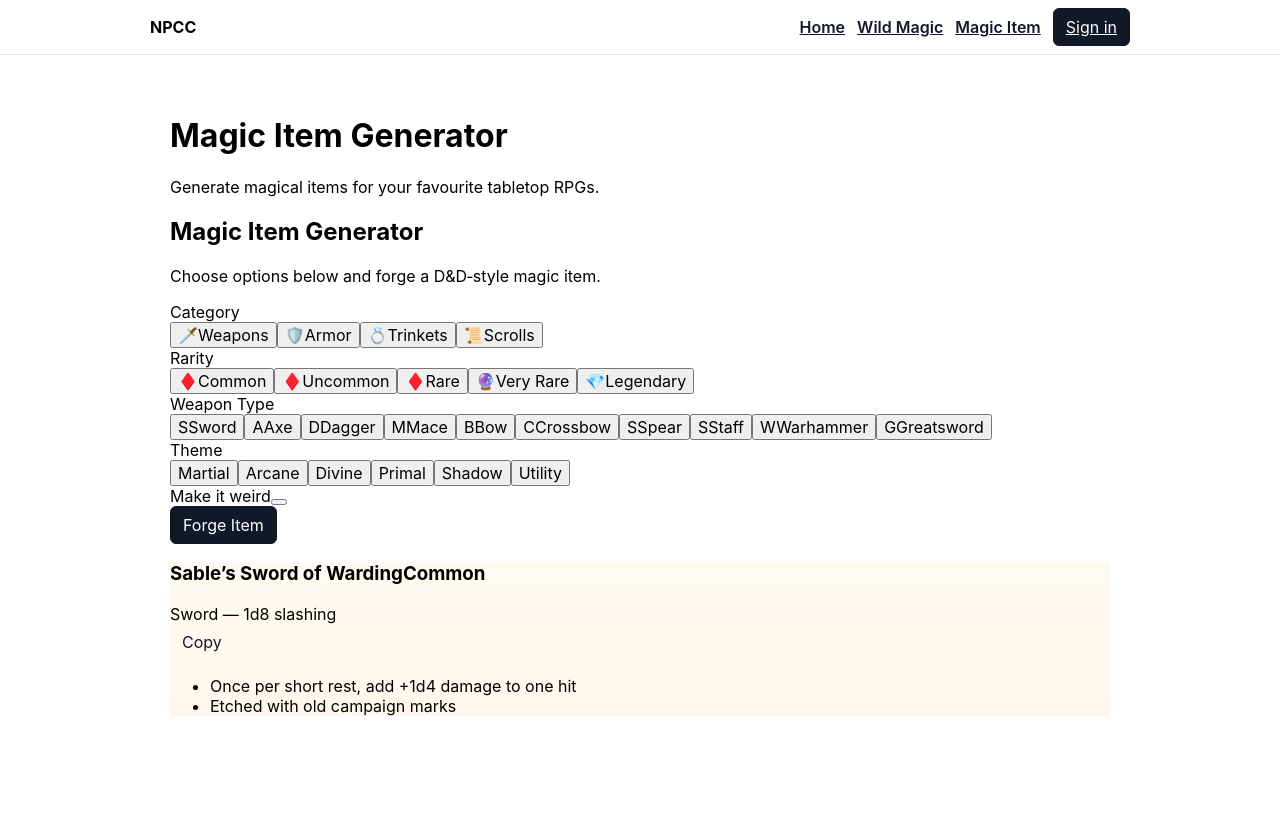
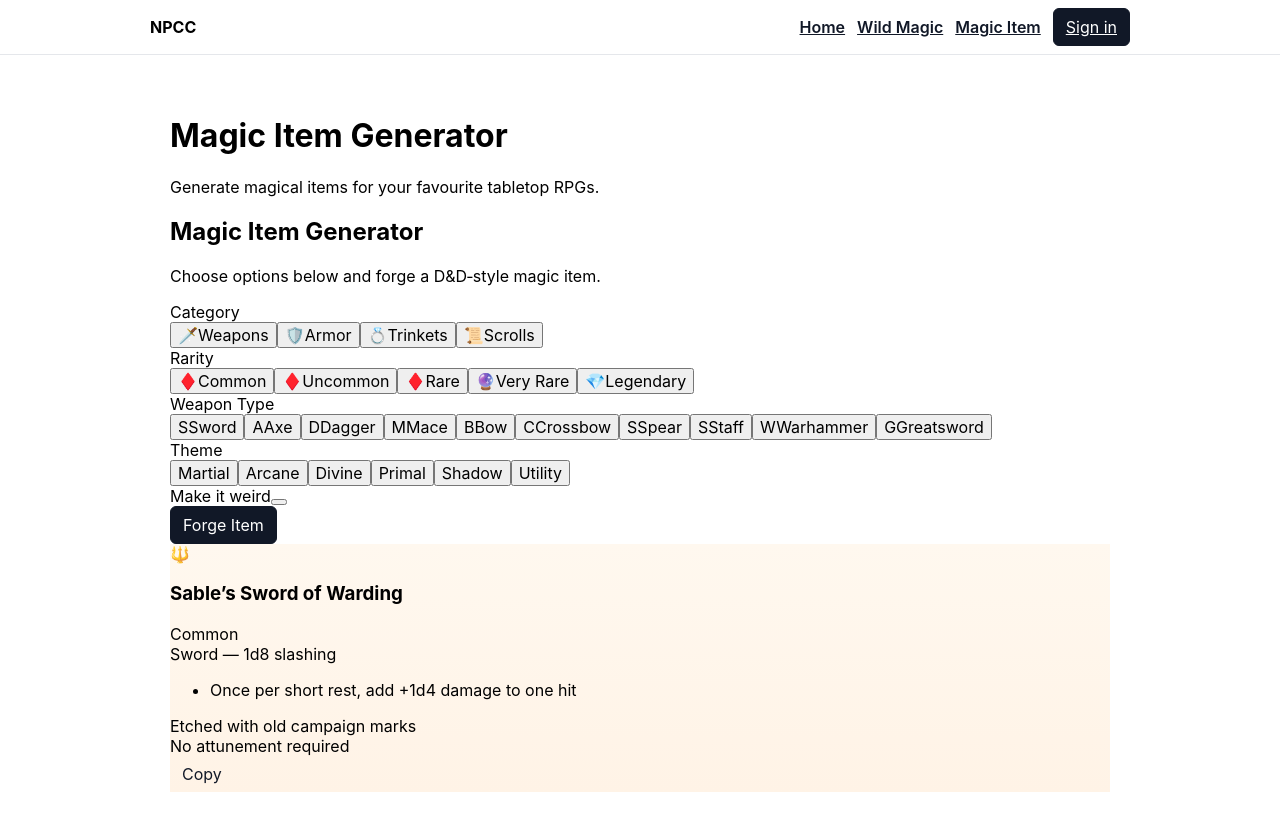
Before and after one commit to exalonline-max/npcc, a Next.js app: page /tools/magic-item in a window 1280 px wide. Both pictures are taken after a click on the button "Forge Item". Before the commit the page ends 800 px from the top, so only its background shows below. Built offline with nearby package versions, Linux system fonts and the light colour scheme; no server answers; a web font is replaced by a local one.

Commit message:
chore(magic-item): tidy result card, add re-export index, remove shim

```diff
--- a/app/tools/magic-item/MagicItemClient.tsx
+++ b/app/tools/magic-item/MagicItemClient.tsx
@@ -222,7 +222,7 @@ function makeName(thing:string){
     })()
 
     const attune = ATTUNE_BY_RARITY[rarity] ?? false
-    const base:any = { name: makeName(thing), rarity, theme, attunement: attune, description: '', affixes: [] as string[] }
+  const base:any = { name: makeName(thing), rarity, theme, attunement: attune, description: '', affixes: [] as string[], flavor: '' }
 
     if (bucket === 'weapon'){
       const dmg = WEAPON_DAMAGE[thing] ?? '—'
@@ -242,7 +242,8 @@ function makeName(thing:string){
     }
 
     if (attune) base.affixes.unshift('Requires attunement')
-    base.affixes.push(rand(THEME_FLAVOR[theme] ?? ['']))
+    // Set a dedicated flavor line (short italic text) instead of burying it in affixes
+    base.flavor = rand(THEME_FLAVOR[theme] ?? [''])
     return base
   }
 
@@ -380,28 +381,46 @@ function makeName(thing:string){
 
       {result && (
         <div className="mt-4">
-          <div className="relative bg-amber-50 border-2 border-brown-400 rounded-lg p-6 shadow-lg" style={{backgroundImage: 'linear-gradient(180deg, rgba(255,250,240,0.9), rgba(255,245,230,0.8))'}}>
-            <div className="absolute -inset-1 rounded-lg pointer-events-none" style={{boxShadow: 'inset 0 0 0 3px rgba(90,53,15,0.12)'}}></div>
-            <div className="flex items-start justify-between">
+          <div className="relative rounded-lg p-6 shadow-lg border-2" style={{backgroundImage: 'linear-gradient(180deg, #fff8ef, #fff3e6)'}}>
+            <div className="absolute -inset-1 rounded-lg pointer-events-none" style={{boxShadow: 'inset 0 0 0 3px rgba(90,53,15,0.08)'}}></div>
+
+            {/* Decorative header */}
+            <div className="flex items-center gap-3 mb-2">
+              <div className="w-10 h-10 rounded-full bg-amber-100 flex items-center justify-center text-2xl shadow-sm">🔱</div>
               <div>
-                <h3 className="text-xl font-bold flex items-center gap-3">
-                  {result.name}
-                  <span className={`inline-block px-2 py-0.5 text-xs font-semibold rounded-full ${
+                <h3 className="text-2xl font-serif font-bold leading-tight">{result.name}</h3>
+                {/* Rarity on its own line */}
+                <div className="mt-1">
+                  <span className={`inline-block px-3 py-1 text-xs font-semibold rounded-full tracking-wide shadow-inner ${
                     result.rarity === 'Legendary' ? 'bg-yellow-400 text-black' :
                     result.rarity === 'Very Rare' ? 'bg-fuchsia-500 text-white' :
                     result.rarity === 'Rare' ? 'bg-indigo-500 text-white' :
                     result.rarity === 'Uncommon' ? 'bg-green-400 text-black' : 'bg-gray-200 text-black'
                   }`}>{result.rarity}</span>
-                </h3>
-                <div className="mt-2 text-sm text-gray-700 italic">{result.description}</div>
+                </div>
               </div>
-              <div className="flex items-center gap-2">
+            </div>
+
+            <div className="mb-3 text-sm text-gray-700">{result.description}</div>
+
+            <div className="mt-2">
+              <ul className="list-disc pl-6 space-y-1">
+                {result.affixes.map((a:any, i:number)=> <li key={i} className="text-sm">{a}</li> )}
+              </ul>
+            </div>
+
+            {/* Flavor text, italic and slightly separated */}
+            {result.flavor && (
+              <div className="mt-4 text-sm text-gray-600 italic border-t pt-3">{result.flavor}</div>
+            )}
+
+            {/* Bottom actions row */}
+            <div className="mt-4 flex items-center justify-between">
+              <div className="text-xs text-gray-600">{result.attunement ? 'Requires attunement' : 'No attunement required'}</div>
+              <div>
                 <Button variant="ghost" onClick={copyResultText}>{copied ? 'Copied!' : 'Copy'}</Button>
               </div>
             </div>
-            <ul className="mt-4 list-disc pl-6 space-y-1">
-              {result.affixes.map((a:any, i:number)=> <li key={i} className="text-sm">{a}</li> )}
-            </ul>
           </div>
         </div>
       )}
--- /dev/null
+++ b/app/tools/magic-item/index.ts
@@ -0,0 +1 @@
+export { default } from './MagicItemClient'
--- a/app/tools/magic-item/page.tsx
+++ b/app/tools/magic-item/page.tsx
@@ -1,7 +1,7 @@
 import dynamic from 'next/dynamic'
 import React from 'react'
 
-const MagicItemClient = dynamic(() => import('./MagicItemClient'), { ssr: false })
+const MagicItemClient = dynamic(() => import('./index'), { ssr: false })
 
 export default function Page(){
   return (
```
